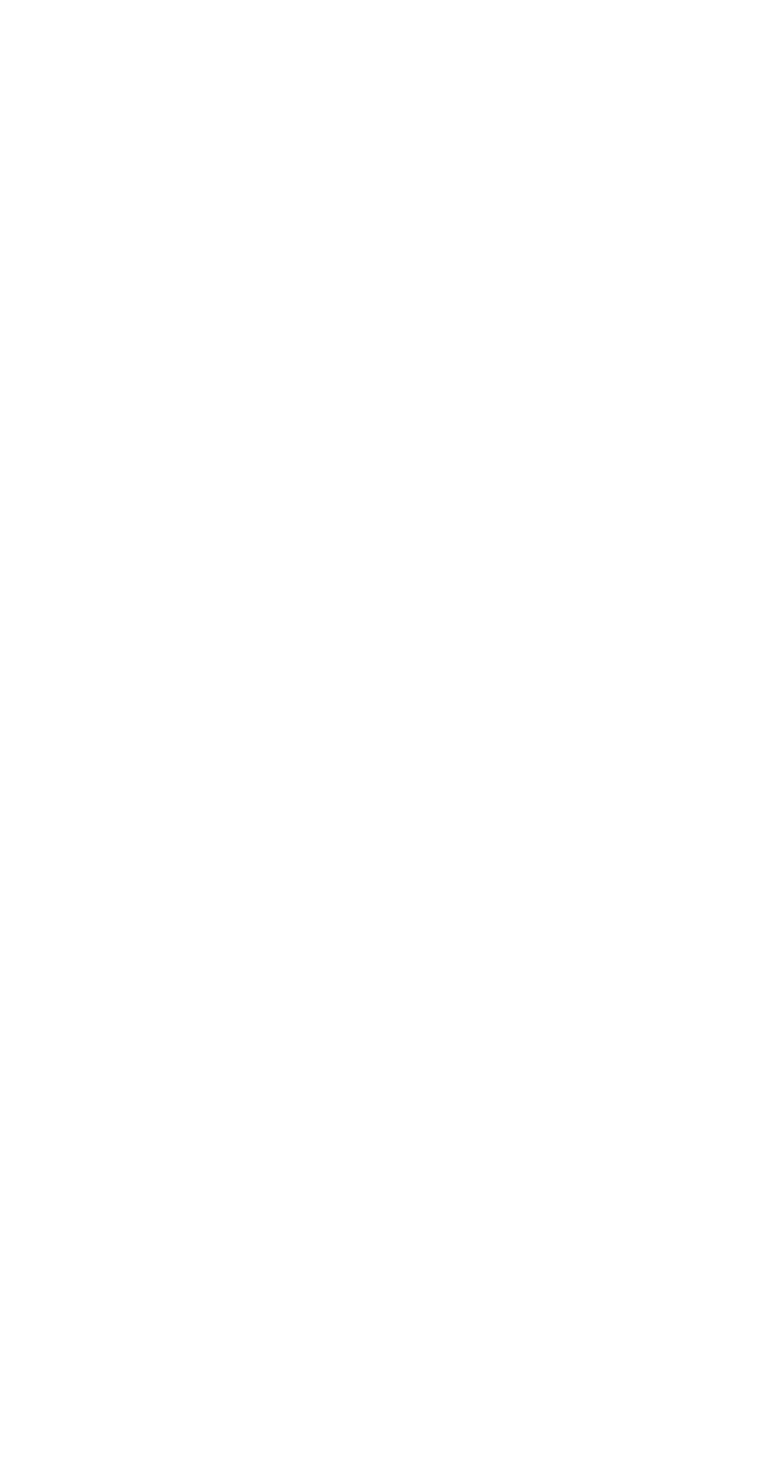
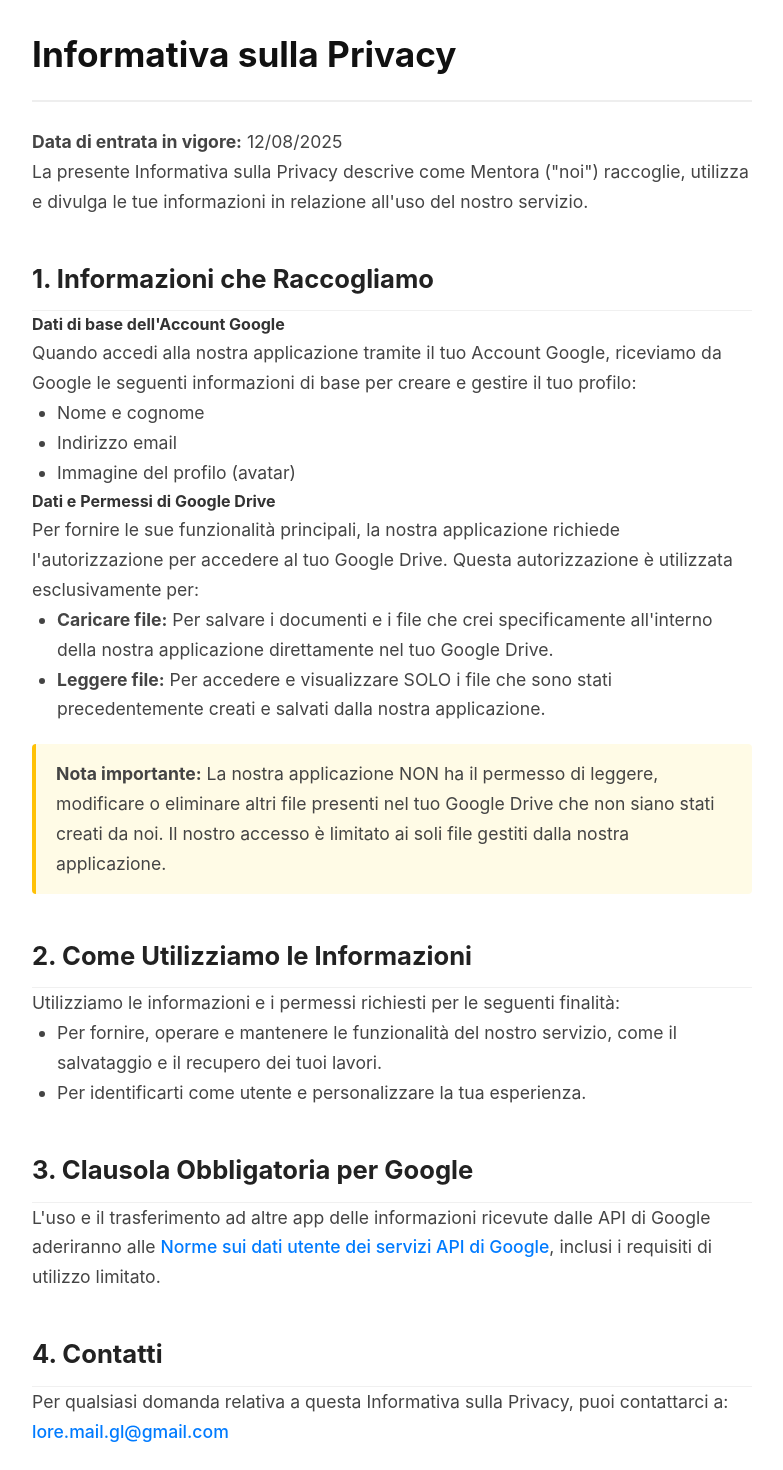
Before and after one commit to BraHKet/MentoraLP, a React (Create React App) app: page /policy in a window 1280 px wide. Before the commit this address had no page. Shown: the part 40-1510 px from the top of the page, without its empty margins (248-1031 px from the left). Before the commit the page ends 800 px from the top, so only its background shows below. Built offline with nearby package versions, Linux system fonts and the light colour scheme.

Commit message:
inserimento pagini di termini e policy

```diff
--- a/src/App.js
+++ b/src/App.js
@@ -3,6 +3,8 @@
 import LandingPage from './components/LandingPage';
 import PurchRedirect from './components/PurchRedirect';
 import InvestorLandingPage from './components/InvestorLandingPage';
+import PrivacyPolicy from './components/PrivacyPolicy';
+import TermsOfService from './components/TermsOfService';
 
 function App() {
   return (
@@ -11,6 +13,8 @@
         <Route path="/" element={<InvestorLandingPage />} />
         <Route path="/purch-red" element={<PurchRedirect />} />
         <Route path="/lp" element={<LandingPage />} />
+        <Route path="/policy" element={<PrivacyPolicy />} />
+        <Route path="/terms" element={<TermsOfService />} />
       </Routes>
     </Router>
   );
--- /dev/null
+++ b/src/components/PrivacyPolicy.css
@@ -0,0 +1,56 @@
+/* LegalPages.css */
+
+.legal-container {
+  max-width: 800px;
+  margin: 40px auto;
+  padding: 25px 40px;
+  font-family: -apple-system, BlinkMacSystemFont, "Segoe UI", Roboto, Helvetica, Arial, sans-serif;
+  line-height: 1.7;
+  color: #333;
+  background-color: #fff;
+  border-radius: 8px;
+  box-shadow: 0 4px 8px rgba(0,0,0,0.05);
+}
+
+.legal-container h1 {
+  font-size: 2.2em;
+  color: #111;
+  border-bottom: 2px solid #eee;
+  padding-bottom: 15px;
+  margin-bottom: 25px;
+}
+
+.legal-container h2 {
+  font-size: 1.6em;
+  color: #222;
+  margin-top: 40px;
+  border-bottom: 1px solid #f0f0f0;
+  padding-bottom: 10px;
+}
+
+.legal-container p, .legal-container li {
+  font-size: 1.1em;
+  color: #444;
+}
+
+.legal-container ul {
+  padding-left: 25px;
+}
+
+.legal-container a {
+  color: #007bff;
+  text-decoration: none;
+  font-weight: 500;
+}
+
+.legal-container a:hover {
+  text-decoration: underline;
+}
+
+.legal-container .important-notice {
+  background-color: #fffbe6;
+  border-left: 4px solid #ffc107;
+  padding: 15px 20px;
+  margin: 20px 0;
+  border-radius: 4px;
+}
--- /dev/null
+++ b/src/components/PrivacyPolicy.js
@@ -0,0 +1,58 @@
+import React from 'react';
+import './PrivacyPolicy.css'; // <-- 1. Importa il file CSS
+
+// Dati di configurazione
+const APP_NAME = "Mentora";
+const CONTACT_EMAIL = "lore.mail.gl@gmail.com";
+
+function PrivacyPolicy() {
+  return (
+    <div className="legal-container"> {/* <-- 2. Usa la classe CSS */}
+      <h1>Informativa sulla Privacy</h1>
+      <p><strong>Data di entrata in vigore:</strong> {new Date().toLocaleDateString('it-IT')}</p>
+
+      <p>La presente Informativa sulla Privacy descrive come {APP_NAME} ("noi") raccoglie, utilizza e divulga le tue informazioni in relazione all'uso del nostro servizio.</p>
+
+      <h2>1. Informazioni che Raccogliamo</h2>
+      <h4>Dati di base dell'Account Google</h4>
+      <p>Quando accedi alla nostra applicazione tramite il tuo Account Google, riceviamo da Google le seguenti informazioni di base per creare e gestire il tuo profilo:</p>
+      <ul>
+        <li>Nome e cognome</li>
+        <li>Indirizzo email</li>
+        <li>Immagine del profilo (avatar)</li>
+      </ul>
+
+      {/* SEZIONE FONDAMENTALE AGGIUNTA */}
+      <h4>Dati e Permessi di Google Drive</h4>
+      <p>Per fornire le sue funzionalità principali, la nostra applicazione richiede l'autorizzazione per accedere al tuo Google Drive. Questa autorizzazione è utilizzata esclusivamente per:</p>
+      <ul>
+          <li><strong>Caricare file:</strong> Per salvare i documenti e i file che crei specificamente all'interno della nostra applicazione direttamente nel tuo Google Drive.</li>
+          <li><strong>Leggere file:</strong> Per accedere e visualizzare SOLO i file che sono stati precedentemente creati e salvati dalla nostra applicazione.</li>
+      </ul>
+      <p className="important-notice">
+        <strong>Nota importante:</strong> La nostra applicazione NON ha il permesso di leggere, modificare o eliminare altri file presenti nel tuo Google Drive che non siano stati creati da noi. Il nostro accesso è limitato ai soli file gestiti dalla nostra applicazione.
+      </p>
+
+      <h2>2. Come Utilizziamo le Informazioni</h2>
+      <p>Utilizziamo le informazioni e i permessi richiesti per le seguenti finalità:</p>
+      <ul>
+        <li>Per fornire, operare e mantenere le funzionalità del nostro servizio, come il salvataggio e il recupero dei tuoi lavori.</li>
+        <li>Per identificarti come utente e personalizzare la tua esperienza.</li>
+      </ul>
+
+      <h2>3. Clausola Obbligatoria per Google</h2>
+      <p>
+        L'uso e il trasferimento ad altre app delle informazioni ricevute dalle API di Google aderiranno alle{' '}
+        <a href="https://developers.google.com/terms/api-services-user-data-policy" target="_blank" rel="noopener noreferrer">
+          Norme sui dati utente dei servizi API di Google
+        </a>
+        , inclusi i requisiti di utilizzo limitato.
+      </p>
+
+      <h2>4. Contatti</h2>
+      <p>Per qualsiasi domanda relativa a questa Informativa sulla Privacy, puoi contattarci a: <a href={`mailto:${CONTACT_EMAIL}`}>{CONTACT_EMAIL}</a></p>
+    </div>
+  );
+}
+
+export default PrivacyPolicy;
--- /dev/null
+++ b/src/components/TermsOfService.js
@@ -0,0 +1,38 @@
+import React from 'react';
+import './PrivacyPolicy.css'; // <-- 1. Importa il file CSS
+
+// Dati di configurazione
+const APP_NAME = "Mentora";
+const CONTACT_EMAIL = "lore.mail.gl@gmail.com";
+
+function TermsOfService() {
+  return (
+    <div className="legal-container"> {/* <-- 2. Usa la classe CSS */}
+      <h1>Termini di Servizio</h1>
+      <p><strong>Data di entrata in vigore:</strong> {new Date().toLocaleDateString('it-IT')}</p>
+
+      <p>Benvenuto in {APP_NAME}! Questi Termini di Servizio ("Termini") regolano il tuo utilizzo della nostra applicazione ("Servizio").</p>
+
+      <h2>1. Accettazione dei Termini</h2>
+      <p>Accedendo o utilizzando il nostro Servizio, accetti di essere vincolato da questi Termini e dalla nostra Informativa sulla Privacy.</p>
+
+      <h2>2. Utilizzo del Servizio e Google Drive</h2>
+      <p>
+        Il nostro Servizio ti permette di creare e salvare file direttamente sul tuo Account Google Drive. Accettando questi Termini, riconosci che:
+      </p>
+      <ul>
+        <li>Sei l'unico responsabile dei contenuti che crei e salvi sul tuo Google Drive tramite il nostro Servizio.</li>
+        <li>La nostra applicazione agisce come strumento per creare e gestire questi file, ma la proprietà e la responsabilità dei dati rimangono tue.</li>
+        <li>Ti impegni a utilizzare il Servizio in modo responsabile e a non utilizzarlo per scopi illegali o non autorizzati.</li>
+      </ul>
+
+      <h2>3. Limitazione di Responsabilità</h2>
+      <p>Il Servizio è fornito "così com'è", senza garanzie di alcun tipo. Nei limiti massimi consentiti dalla legge, non saremo responsabili per eventuali danni, inclusa la perdita di dati, derivanti dall'uso del nostro Servizio.</p>
+
+      <h2>4. Contatti</h2>
+      <p>Per qualsiasi domanda relativa a questi Termini, puoi contattarci a: <a href={`mailto:${CONTACT_EMAIL}`}>{CONTACT_EMAIL}</a></p>
+    </div>
+  );
+}
+
+export default TermsOfService;
```
